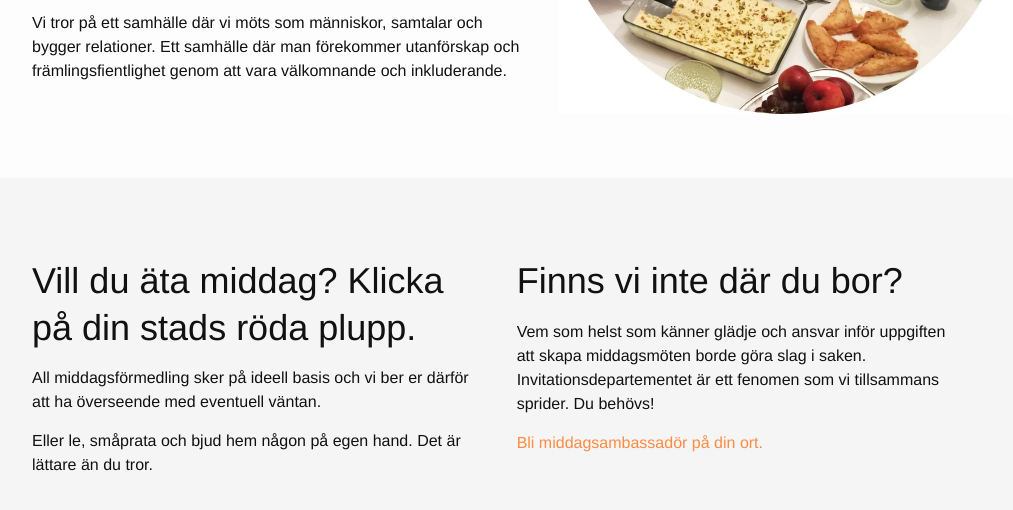
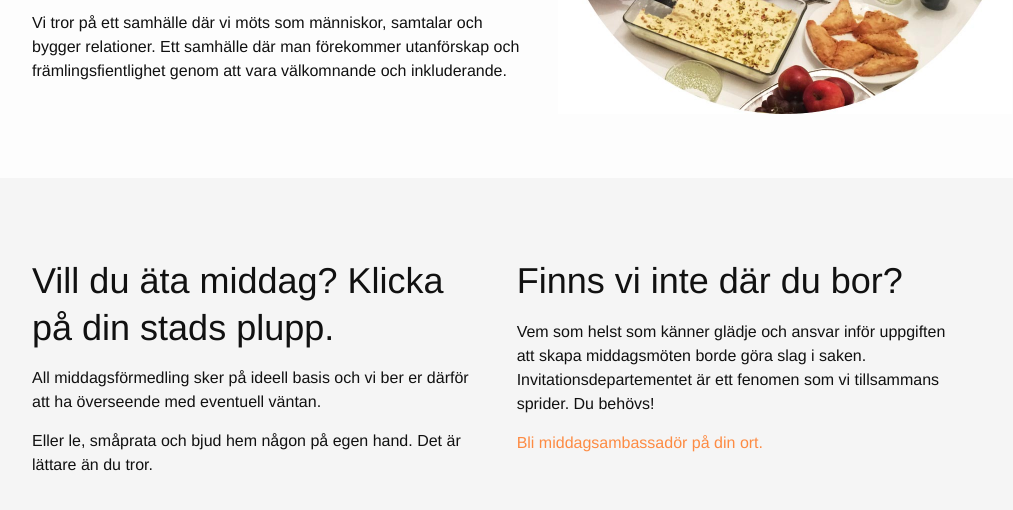
Before and after one commit to Invitationsdepartementet/test, a Jekyll site: the page built from index.html, in a window 1280 px wide and 900 px high, scrolled down 1417 px, cut to the strip 0-568 px from the top of the window. Shown: the top 510 px of the strip, without its empty margins (118-1131 px from the left). Built offline with Jekyll 4.4.1, drawn with Linux system fonts in a browser that asks for light colours.

Commit message:
Remove "red" from description of where to find pins

```diff
--- a/index.html
+++ b/index.html
@@ -63,7 +63,7 @@ layout: default
   <div id="karta" class="section section-gray">
     <div class="wrapper">
       <div class="map-desc-text">
-        <h2 class="section-header">Vill du äta middag? Klicka på din stads röda plupp.</h2>
+        <h2 class="section-header">Vill du äta middag? Klicka på din stads plupp.</h2>
 
         <p>All middagsförmedling sker på ideell basis och vi ber er därför att ha överseende med eventuell väntan.</p>
 
```
